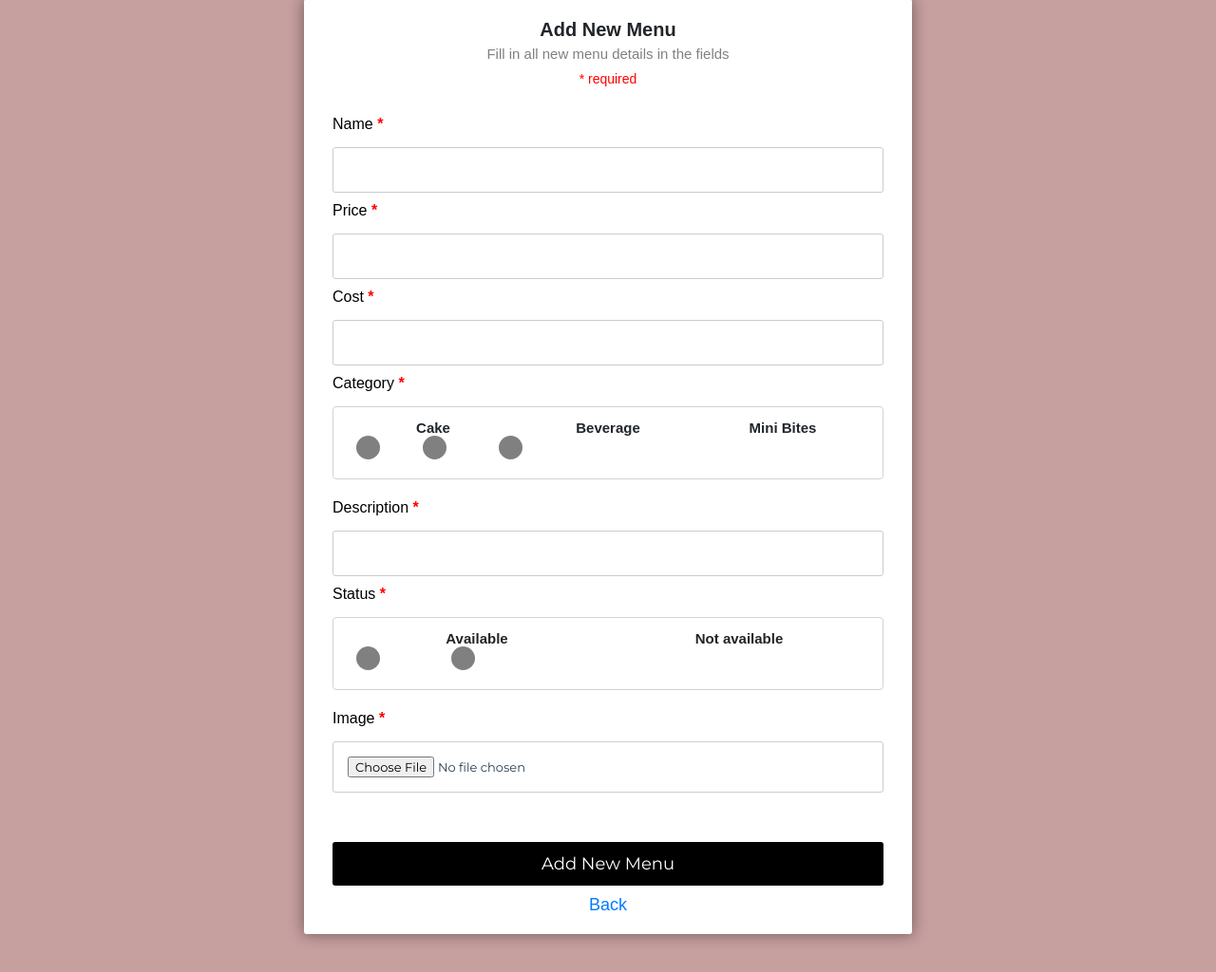
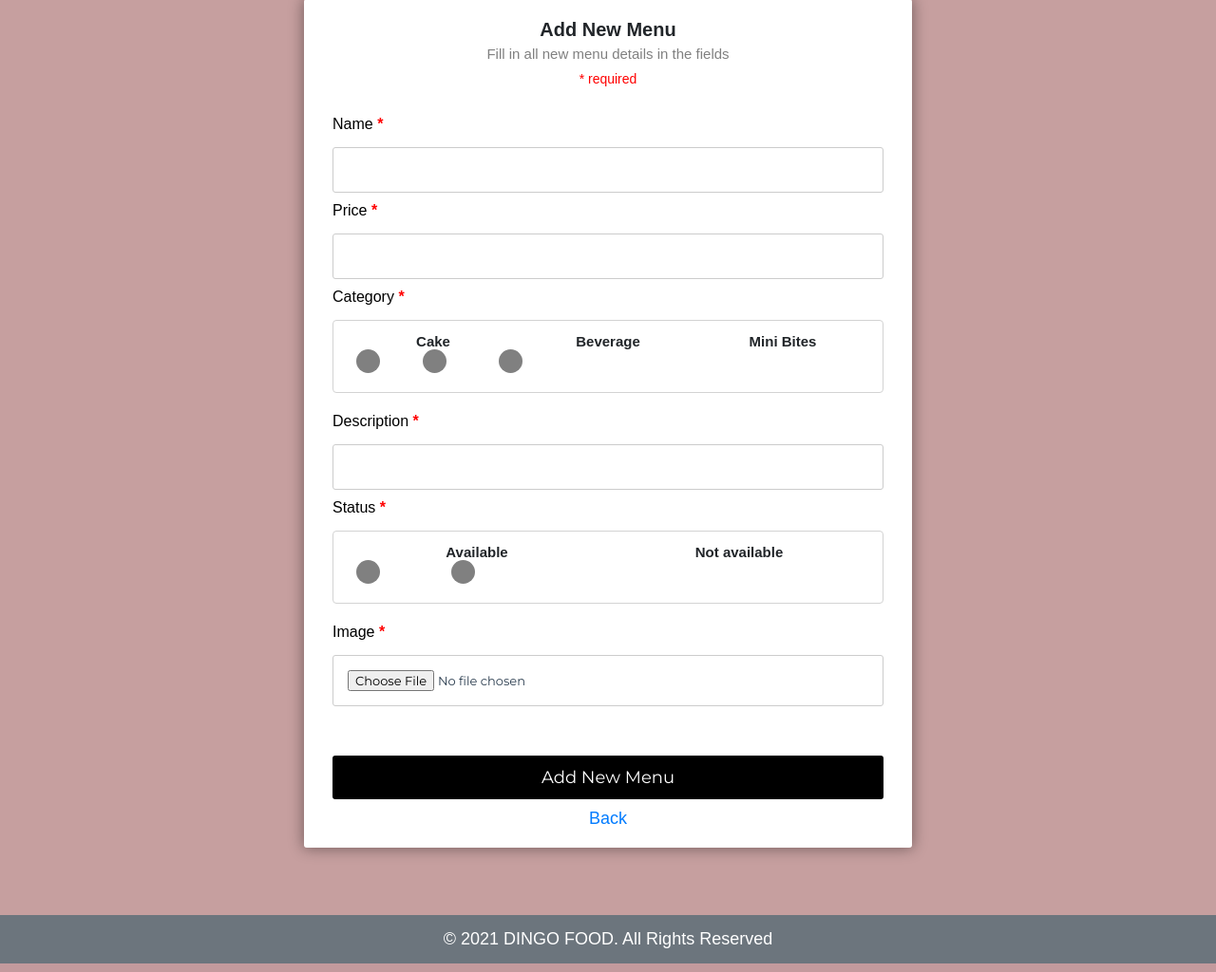
Before and after one commit to kavinraj19/dingofood, a PHP site: page /ApplicationLayer/ManageMenuInterface/addMenu.php in a window 1280 px wide. Shown: the part 537-1561 px from the top of the page at 95% size. Run offline with PHP 8.4, Linux system fonts and the light colour scheme; the visitor is signed in with stand-in values (Sample User, id 1); data that the repository does not hold is empty; some libraries are stand-ins or nearby versions.

Commit message:
remove input cost tag from addMenu -admin

```diff
--- a/ApplicationLayer/ManageMenuInterface/addMenu.php
+++ b/ApplicationLayer/ManageMenuInterface/addMenu.php
@@ -361,8 +361,7 @@ ul {
 <p style="font-size: 16px; color: black; text-align: left"> Price <label style="font-size: 16px; color: red;"> * </label></p>
 <input type="float" id="menu_price" name="menu_price" required><br/>
 
-<p style="font-size: 16px; color: black; text-align: left"> Cost <label style="font-size: 16px; color: red;"> * </label></p>
-<input type="float" id="cost" name="cost" required><br/>
+
 
 <p style="font-size: 16px; color: black; text-align: left"> Category <label style="font-size: 16px; color: red;"> * </label></p>
     <div style="display:flex; border: 1px solid lightgrey; padding: 13px; border-radius: 4px; font-size: 15px;">
```
